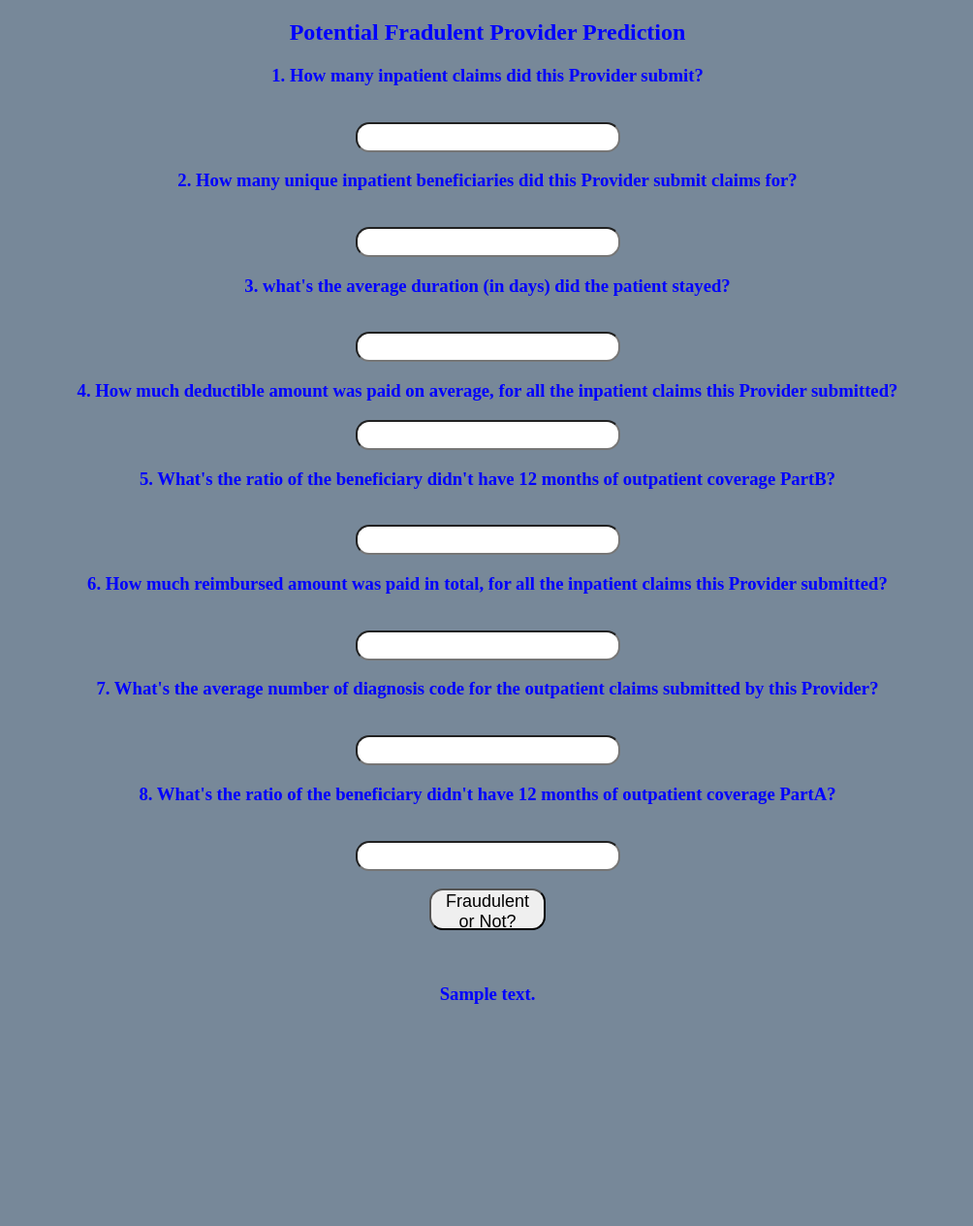
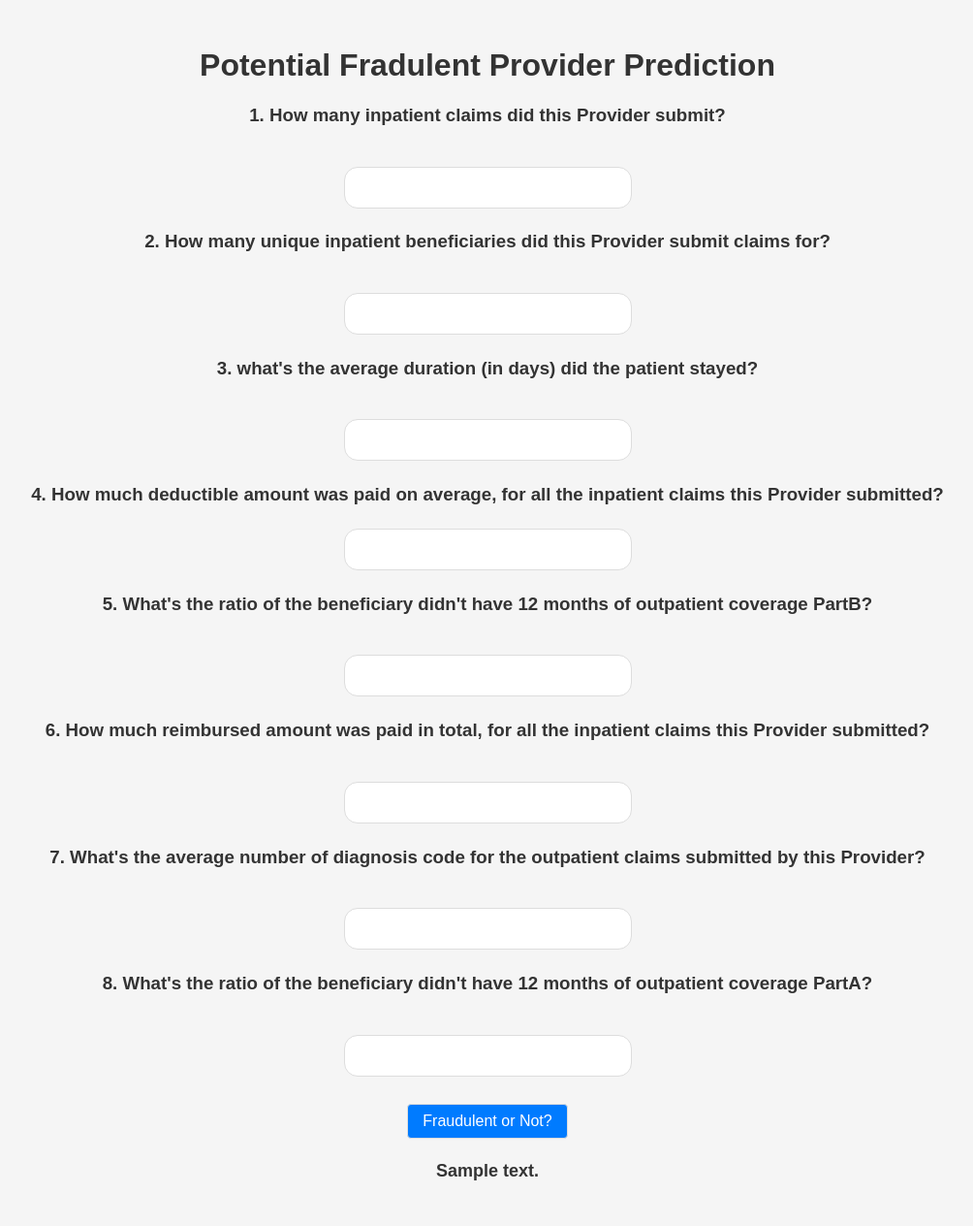
Before and after one commit to xqfang233/-Identify-Fraudulent-Healthcare-Providers, a Flask app: template templates/index.html in a window 1280 px wide. Shown: the whole page at 97% size, without its empty margins (137-1141 px from the left). Before the commit the page ends 1035 px from the top, so only its background shows below. Run offline with Flask 3, Linux system fonts and the light colour scheme; the template is opened without the code that fills it: most values are stand-ins (such as "Sample title", 1, 10 or a date in 2020); parts of the project's set-up code (start-up, migrations or seed data) failed here and were passed over.

Commit message:
updated style for html template

```diff
--- a/app.py
+++ b/app.py
@@ -26,13 +26,14 @@ def predict():
                                   Ot_12Months_PartACov]
 
         prediction=model.predict([dp])
-        predict_prob = model.predict_proba([dp])
-        res=round(prediction[0],2)
+        pred_prob = model.predict_proba([dp])
+        # pred_class = model.classes_
+        res=prediction[0]
 
-        if res=="0":
-            return render_template('index.html',prediction_texts="This is not a fraudulent provider. The probability of being non-fraudulent is {}, the probaility of being fraudulent is {}.".format(predict_prob[:,0],predict_prob[:,1]))
-        elif res=="1":
-            return render_template('index.html',prediction_text="You caught a fraudulent provider!!! The probability of being non-fraudulent is {}, the probaility of being fraudulent is {}.".format(predict_prob[:,0],predict_prob[:,1]))
+        if res==0:
+            return render_template('index.html',prediction_text="This is not a fraudulent provider. The probability of being non-fraudulent is {}, the probaility of being fraudulent is {}.".format(pred_prob[:,0],pred_prob[:,1]))
+        elif res==1:
+            return render_template('index.html',prediction_text="You caught a fraudulent provider!!! The probability of being non-fraudulent is {}, the probaility of being fraudulent is {}.".format(pred_prob[:,0],pred_prob[:,1]))
     else:
         return render_template('index.html')
 
--- a/templates/index.html
+++ b/templates/index.html
@@ -11,7 +11,7 @@
 
     <div style="color:blue">
         <form action="{{ url_for('predict')}}" method="post">
-            <h2>Potential Fradulent Provider Prediction</h2>
+            <h1>Potential Fradulent Provider Prediction</h1>
             <h3>1. How many inpatient claims did this Provider submit?</h3><br><input id="first" name="In_ClaimID" required="required">
             <h3>2. How many unique inpatient beneficiaries did this Provider submit claims for?</h3><br><input id="second" name="In_BeneID" required="required">
             <h3>3. what's the average duration (in days) did the patient stayed?</h3><br><input id="third" name="In_claim_duration" required="required">
@@ -27,8 +27,10 @@
         </form>
 
 
+        <div class="{{ 'fraudulent' if 'You caught a fraudulent provider!!!' in prediction_text else '' }}">
+            <h3 class="prediction">{{ prediction_text }}</h3>
+        </div>
 
-        <br><br><h3>{{ prediction_text }}<h3>
     </div>
 
 
@@ -36,9 +38,14 @@
 
     <style>
         body {
-            background-color: lightslategray;
+            background-color: #f5f5f5;
+            font-family: Arial, sans-serif;
             text-align: center;
-            padding: 0px;
+            padding: 20px;
+        }
+
+        h1, h3 {
+            color: #333;
         }
 
         #box {
@@ -59,16 +66,31 @@
             font-size: 14px;
         }
 
-        #sub {
-            width: 120px;
-            height: 43px;
-            text-align: center;
-            border-radius: 14px;
-            font-size: 18px;
+        input, button {
+            border: 1px solid #ddd; /* Subtle borders for inputs and button */
+            border-radius: 4px;
+            padding: 8px 15px;
+            margin: 5px 0; /* Spacing for better layout */
+            font-size: 16px; /* Larger font size for better readability */
         }
 
-        #sub:hover {
-            background-color: darkcyan;
+        button {
+            background-color: #007bff; /* Classic blue for the button */
+            color: white; /* White text for the button */
+            cursor: pointer;
+        }
+
+        button:hover {
+            background-color: #0056b3; /* Darker blue on hover for button */
+        }
+
+        .prediction {
+            font-size: 18px;
+            font-weight: bold;
+        }
+
+        .fraudulent {
+            color: red;
         }
 
         #first {
```
Also changed, not shown: 2 other files.
